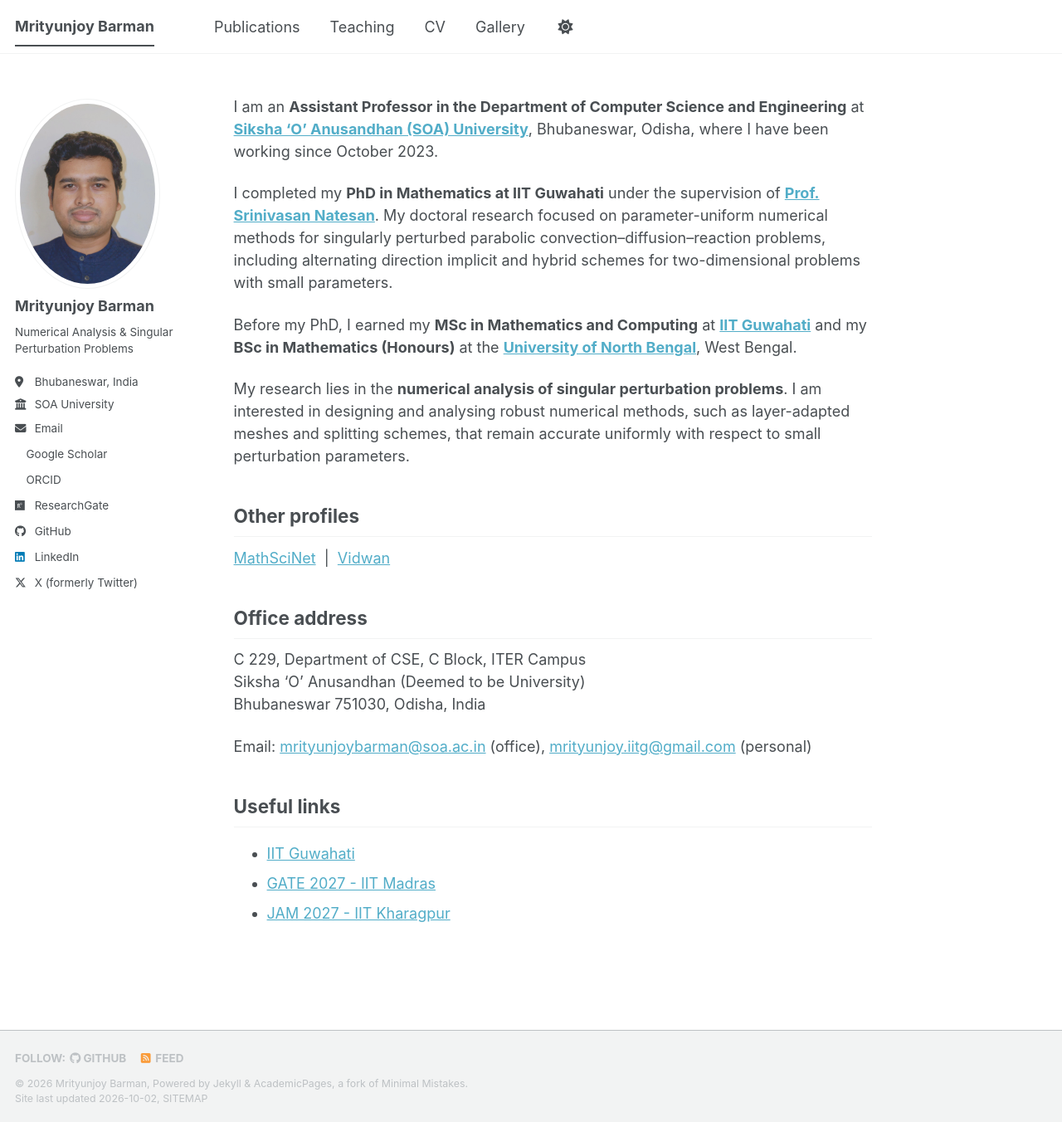
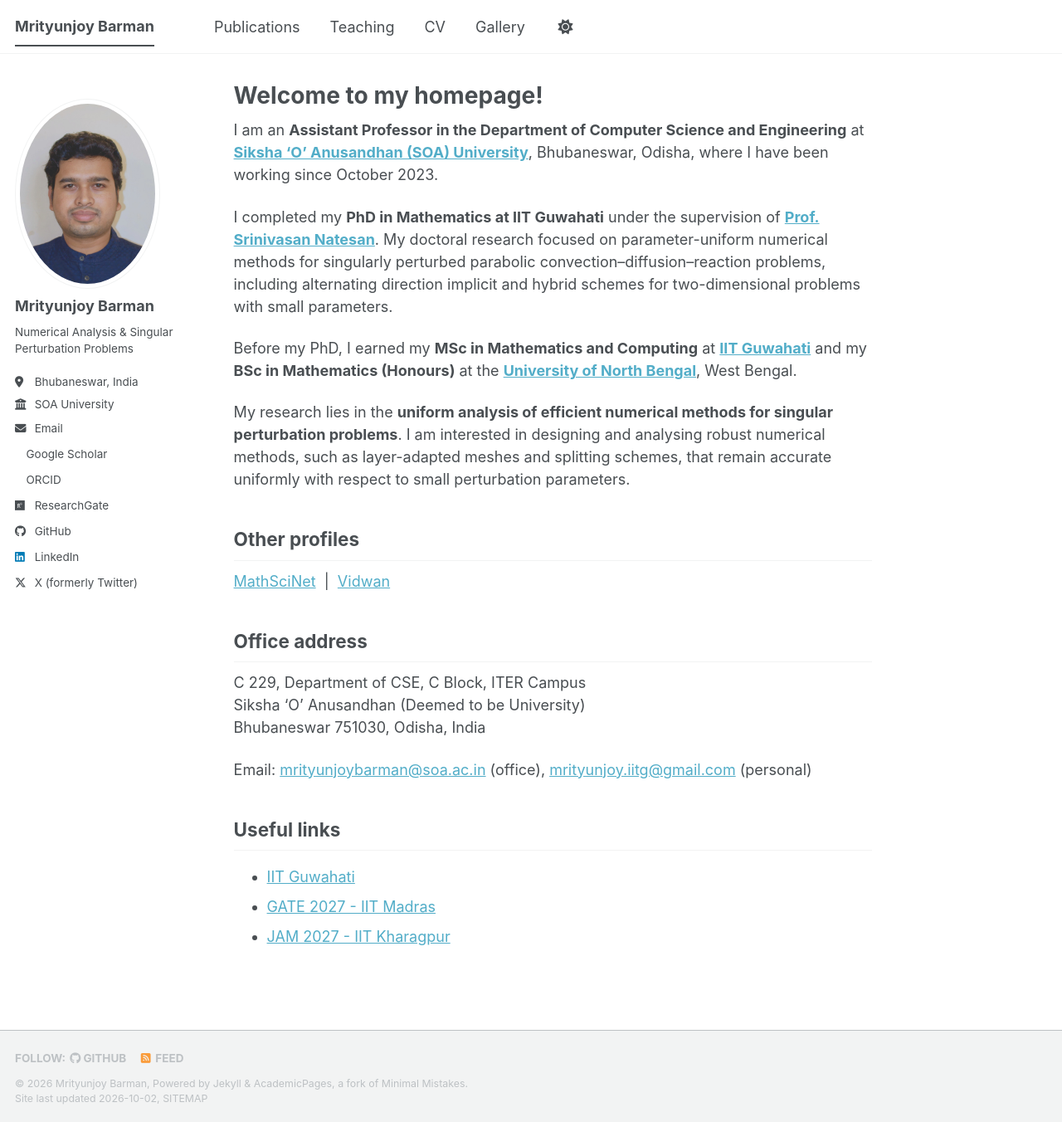
Before and after one commit to mrityunjoy-math/mrityunjoy-math.github.io, a Jekyll site: the page built from _pages/about.md, in a window 1280 px wide and 1352 px high. Shown: the whole window at 83% size. Built offline with Jekyll 4.4.1, drawn with Linux system fonts in a browser that asks for light colours; a style sheet for code colours, icons or effects is not loaded.

Commit message:
New updates

```diff
--- a/_pages/about.md
+++ b/_pages/about.md
@@ -1,6 +1,6 @@
 ---
 permalink: /
-title: ""
+title: "Welcome to my homepage!"
 author_profile: true
 redirect_from:
   - /about/
@@ -13,7 +13,7 @@ I completed my **PhD in Mathematics at IIT Guwahati** under the supervision of *
 
 Before my PhD, I earned my **MSc in Mathematics and Computing** at **[IIT Guwahati](https://www.iitg.ac.in)** and my **BSc in Mathematics (Honours)** at the **[University of North Bengal](https://www.nbu.ac.in/)**, West Bengal.
 
-My research lies in the **numerical analysis of singular perturbation problems**. I am interested in designing and analysing robust numerical methods, such as layer-adapted meshes and splitting schemes, that remain accurate uniformly with respect to small perturbation parameters.
+My research lies in the **uniform analysis of efficient numerical methods for singular perturbation problems**. I am interested in designing and analysing robust numerical methods, such as layer-adapted meshes and splitting schemes, that remain accurate uniformly with respect to small perturbation parameters.
 
 Other profiles
 ------
```
Also changed, not shown: _pages/teaching.md (+1 -1 lines).
